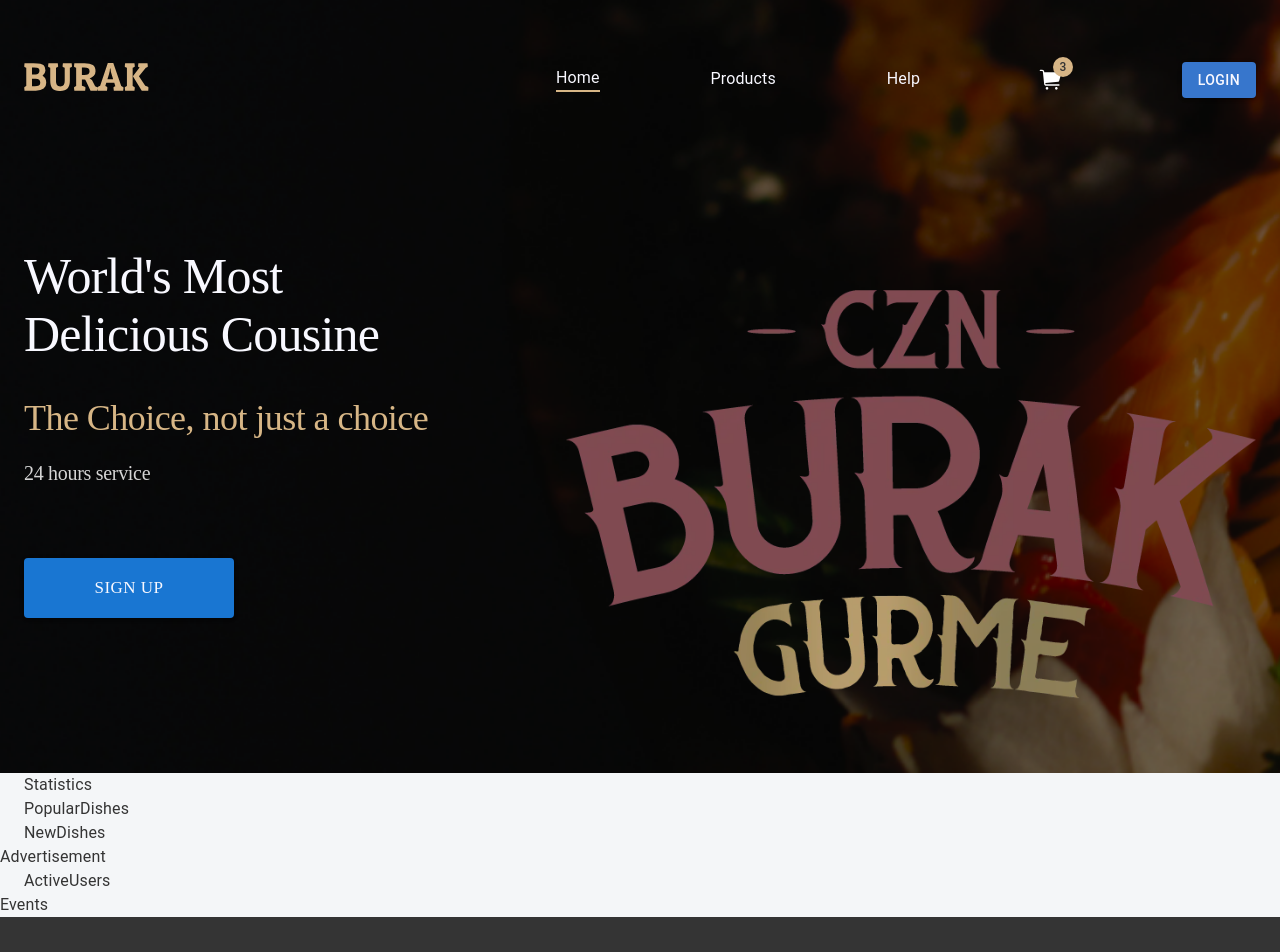
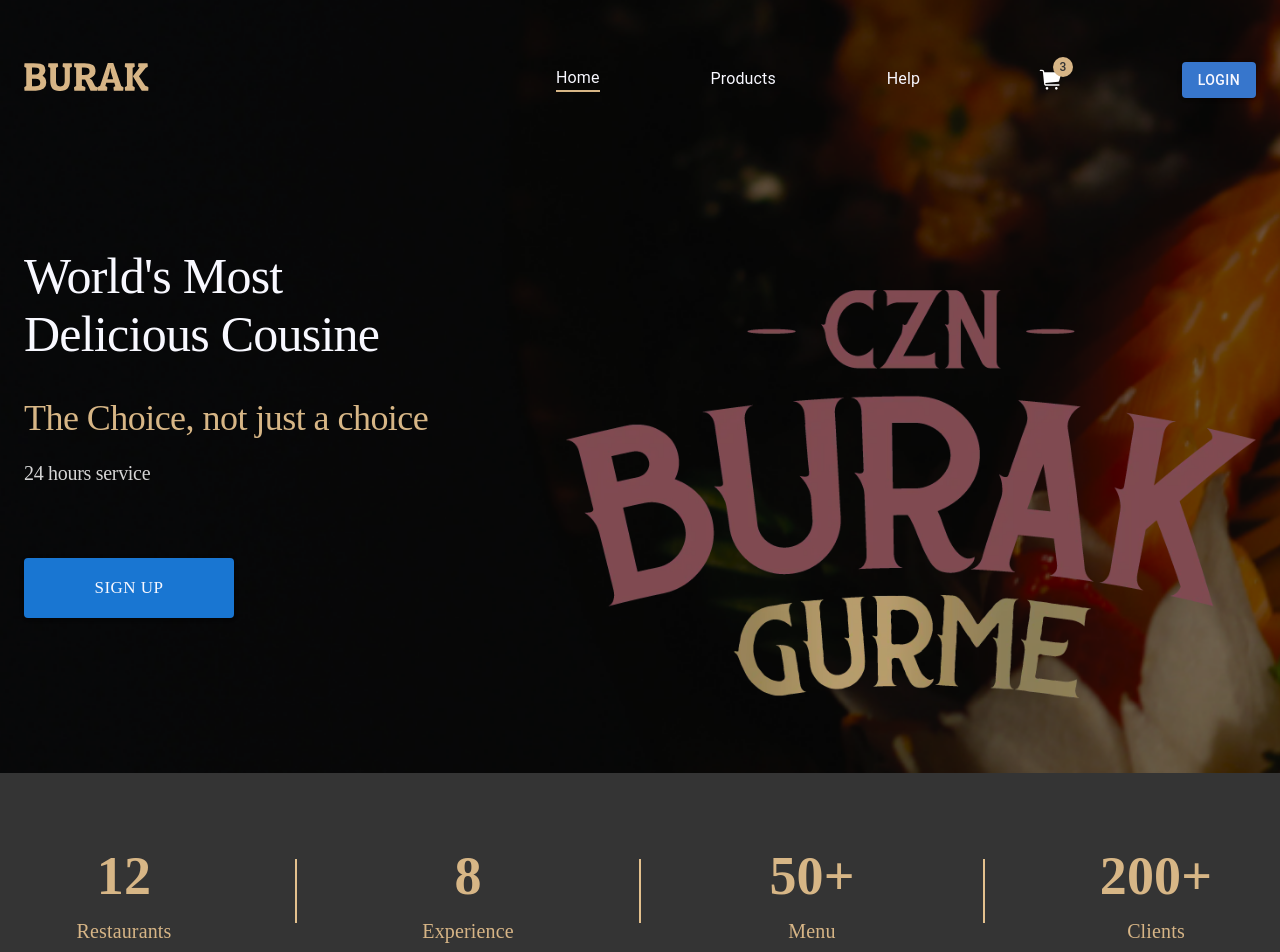
Before and after one commit to dilshod-14/modifcition1, a React (Create React App) app: page / in a window 1280 px wide. Shown: the top 952 px of the page. Built offline with nearby package versions, Linux system fonts and the light colour scheme.

Commit message:
fix: modify statistics sectional component

```diff
--- /dev/null
+++ b/src/app/components/divider/index.tsx
@@ -0,0 +1,21 @@
+import React from 'react';
+import styled from 'styled-components';
+
+export interface IDividerProps {
+	width?: string;
+	height?: string;
+	bg?: string;
+}
+
+const DividerComponent = styled.span<IDividerProps>`
+	display: flex;
+	min-width: ${({ width }) => `${width}px`};
+	min-height: ${({ height }) => `${height}px`};
+	background: ${({ bg }) => `${bg}`};
+`;
+
+function Divider(props: IDividerProps) {
+	return <DividerComponent {...props} />;
+}
+
+export default Divider;
--- a/src/app/screens/homePage/Statistics.tsx
+++ b/src/app/screens/homePage/Statistics.tsx
@@ -1,10 +1,33 @@
 import React from "react";
-import { Container } from "@mui/material";
+import { Box, Container, Stack } from "@mui/material";
+import Divider from "../../components/divider";
 
 export default function Statistics() {
   return (
-    <div>
-      <Container>Statistics</Container>
+    <div className={"static-frame"}>
+      <Container>
+        <Stack className="info">
+          <Stack className="static-box">
+            <Box className="static-num">12</Box>
+            <Box className="static-text">Restaurants</Box>
+          </Stack>
+          <Divider height="64" width="2" bg="#E3C08D" />
+          <Stack className="static-box">
+            <Box className="static-num">8</Box>
+            <Box className="static-text">Experience</Box>
+          </Stack>
+          <Divider height="64" width="2" bg="#E3C08D" />
+          <Stack className="static-box">
+            <Box className="static-num">50+</Box>
+            <Box className="static-text">Menu</Box>
+          </Stack>
+          <Divider height="64" width="2" bg="#E3C08D" />
+          <Stack className="static-box">
+            <Box className="static-num">200+</Box>
+            <Box className="static-text">Clients</Box>
+          </Stack>
+        </Stack>
+      </Container>
     </div>
   );
 }
--- a/src/app/screens/homePage/index.tsx
+++ b/src/app/screens/homePage/index.tsx
@@ -5,6 +5,7 @@ import NewDishes from "./NewDishes";
 import Advertisement from "./Advertisement";
 import ActiveUsers from "./ActiveUsers";
 import Events from "./Events";
+import "../../../css/home.css";
 
 export default function HomePage() {
   return (
--- a/src/css/home.css
+++ b/src/css/home.css
@@ -2,3 +2,48 @@
   width: 100%;
   height: auto;
 }
+
+/** STATISTICS **/
+
+.homepage .static-frame {
+  width: 100%;
+  height: 236px;
+  background: #343434;
+}
+
+.homepage .static-frame .info {
+  height: 100%;
+  display: flex;
+  flex-direction: row;
+  justify-content: space-between;
+  align-items: center;
+}
+
+.homepage .static-frame .info .static-box {
+  width: 200px;
+  height: 116px;
+  display: flex;
+  flex-direction: column;
+  align-items: center;
+  justify-content: center;
+}
+
+.homepage .static-frame .info .static-box .static-num {
+  text-align: center;
+  font-family: "Poppins";
+  font-size: 54px;
+  font-style: normal;
+  font-weight: 600;
+  line-height: 80px;
+  color: #d7b686;
+}
+
+.homepage .static-frame .info .static-box .static-text {
+  text-align: center;
+  font-family: "Poppins";
+  font-size: 20px;
+  font-style: normal;
+  font-weight: 500;
+  line-height: 30px;
+  color: #d7b586;
+}
```
